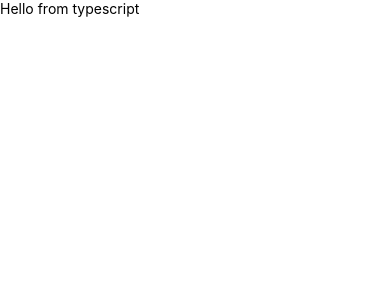
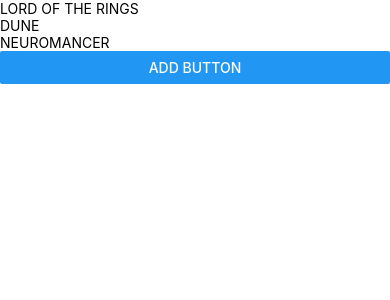
Before and after one commit to enrickdaltro/react-native-book-list-macos, a React Native app: screen / in a window 390 px wide. Shown: the top 300 px of the page. Built offline with nearby package versions, Linux system fonts and the light colour scheme.

Commit message:
feat: add mobx and mobx store

```diff
--- a/package.json
+++ b/package.json
@@ -13,6 +13,8 @@
     "nuke": "watchman watch-del-all && rm -rf $TMPDIR/react-* && rm -rf node_modules/ && yarn && yarn start --reset-cache"
   },
   "dependencies": {
+    "mobx": "^6.6.1",
+    "mobx-react-lite": "^3.4.0",
     "react": "16.13.1",
     "react-native": "0.63.4",
     "react-native-macos": "^0.63.0-0"
--- a/src/App.tsx
+++ b/src/App.tsx
@@ -1,12 +1,14 @@
 import React from 'react';
 import {View, Text} from 'react-native';
+import Books from './containers/Books';
+import {root, StoreProvider} from './store';
 
 interface IProps {}
 
 export const App = (props: IProps) => {
   return (
-    <View>
-      <Text>Hello from typescript</Text>
-    </View>
+    <StoreProvider value={root}>
+      <Books />
+    </StoreProvider>
   );
 };
--- /dev/null
+++ b/src/containers/Books.tsx
@@ -0,0 +1,20 @@
+import {View, Text, Button} from 'react-native';
+import React from 'react';
+import {observer} from 'mobx-react-lite';
+import {useStore} from '../store';
+
+const Books = () => {
+  const store = useStore();
+  return (
+    <View>
+      {store.books.uppercasedBooks.map((book) => (
+        <View key={book.title}>
+          <Text>{book.title}</Text>
+        </View>
+      ))}
+      <Button title="Add button" onPress={() => store.books.addBook('Test')} />
+    </View>
+  );
+};
+
+export default observer(Books);
--- /dev/null
+++ b/src/store/books.store.ts
@@ -0,0 +1,36 @@
+import {makeAutoObservable} from 'mobx';
+import {IRootStore} from 'store';
+
+export let createBooksStore = (root: IRootStore) => {
+  let store = makeAutoObservable({
+    books: [
+      {
+        title: 'Lord of the rings',
+        createdAt: '2021-02-02:T13:00:00Z',
+      },
+      {
+        title: 'Dune',
+        createdAt: '2021-02-02:T13:02:00Z',
+      },
+      {
+        title: 'Neuromancer',
+        createdAt: '2021-02-02:T13:04:00Z',
+      },
+    ],
+
+    // Computed
+    get uppercasedBooks(): {title: string; createdAt: string}[] {
+      return store.books.map((book) => ({
+        ...book,
+        title: book.title.toUpperCase(),
+      }));
+    },
+
+    // Actions
+    addBook(title: string) {
+      store.books.push({title, createdAt: new Date().toISOString()});
+    },
+  });
+
+  return store;
+};
--- /dev/null
+++ b/src/store/index.tsx
@@ -0,0 +1,20 @@
+import {createContext, useContext} from 'react';
+import {createBooksStore} from './books.store';
+
+export interface IRootStore {
+  books: ReturnType<typeof createBooksStore>;
+}
+
+let createRootStore = (): IRootStore => {
+  let store: any = {};
+
+  store.books = createBooksStore(store);
+
+  return store;
+};
+
+export let root = createRootStore();
+
+export let StoreContext = createContext<IRootStore>(root);
+export let StoreProvider = StoreContext.Provider;
+export let useStore = () => useContext(StoreContext);
```
Also changed, not shown: 1 other file (tests, documents, lock files or other folders).
